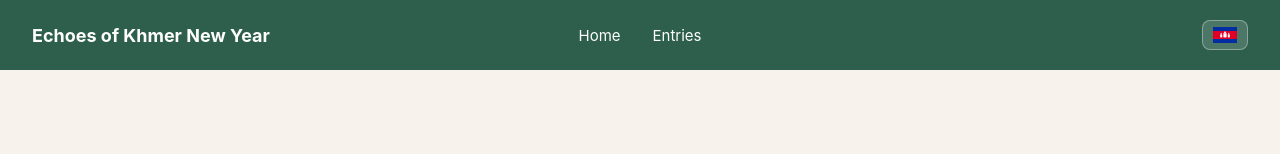
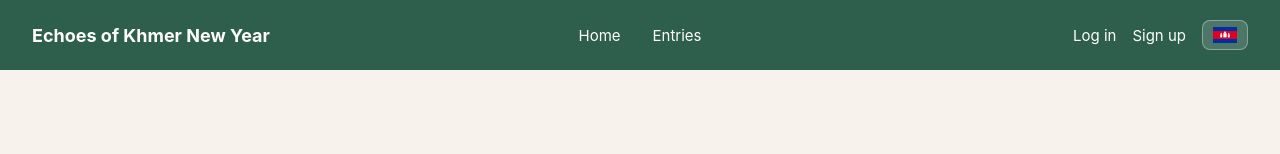
Before and after one commit to chheavkimheng/my-hometown-archive, a Next.js app: page /signup in a window 1280 px wide. Shown: the top 154 px of the page. Built offline with nearby package versions, Linux system fonts and the light colour scheme; no server answers.

Commit message:
feat: header shows logged-in email/logout or login/signup links [AI-assisted]

```diff
--- a/components/Header.js
+++ b/components/Header.js
@@ -1,9 +1,12 @@
 "use client";
 
+import { useState, useEffect } from "react";
+import { useRouter } from "next/navigation";
 import Link from "next/link";
 import collection from "../collection.config.js";
 import translations from "../data/translations.js";
 import { useLanguage } from "../context/LanguageContext.js";
+import { createClient } from "../utils/supabase/client.js";
 
 const styles = {
   header: {
@@ -35,8 +38,32 @@ const styles = {
     color: "#FFFFFF",
     textDecoration: "none",
   },
+  rightGroup: {
+    display: "flex",
+    alignItems: "center",
+    gap: 16,
+    justifySelf: "end",
+  },
+  userEmail: {
+    fontSize: 14,
+    color: "#FFFFFF",
+    opacity: 0.9,
+    maxWidth: 160,
+    overflow: "hidden",
+    textOverflow: "ellipsis",
+    whiteSpace: "nowrap",
+  },
+  authButton: {
+    padding: "6px 14px",
+    fontSize: 14,
+    fontWeight: 600,
+    color: "#2D5F4C",
+    backgroundColor: "#FFFFFF",
+    border: "none",
+    borderRadius: 8,
+    cursor: "pointer",
+  },
   langButton: {
-    justifySelf: "end",
     display: "flex",
     alignItems: "center",
     padding: "6px 10px",
@@ -47,8 +74,6 @@ const styles = {
   },
 };
 
-// Real SVG flags instead of emoji — emoji flags fall back to plain
-// two-letter text on Windows/Chrome, which is what showed up as "GB".
 function USAFlagIcon() {
   return (
     <svg width="24" height="16" viewBox="0 0 60 40" style={{ display: "block" }}>
@@ -109,6 +134,31 @@ export default function Header() {
   const { lang, toggleLang } = useLanguage();
   const t = translations[lang]?.ui ?? translations.en.ui;
   const siteName = lang === "km" ? t.archive_name : collection.name;
+  const router = useRouter();
+  const [user, setUser] = useState(null);
+
+  useEffect(() => {
+    const supabase = createClient();
+
+    supabase.auth.getUser().then(({ data }) => {
+      setUser(data.user);
+    });
+
+    const {
+      data: { subscription },
+    } = supabase.auth.onAuthStateChange((_event, session) => {
+      setUser(session?.user ?? null);
+    });
+
+    return () => subscription.unsubscribe();
+  }, []);
+
+  const handleLogout = async () => {
+    const supabase = createClient();
+    await supabase.auth.signOut();
+    router.push("/");
+    router.refresh();
+  };
 
   return (
     <header style={styles.header}>
@@ -125,6 +175,25 @@ export default function Header() {
         </Link>
       </nav>
 
+      <div style={styles.rightGroup}>
+        {user ? (
+          <>
+            <span style={styles.userEmail}>{user.email}</span>
+            <button type="button" onClick={handleLogout} style={styles.authButton}>
+              Log out
+            </button>
+          </>
+        ) : (
+          <>
+            <Link href="/login" className="nav-link" style={styles.navLink}>
+              Log in
+            </Link>
+            <Link href="/signup" className="nav-link" style={styles.navLink}>
+              Sign up
+            </Link>
+          </>
+        )}
+
         <button
           type="button"
           onClick={toggleLang}
@@ -133,6 +202,7 @@ export default function Header() {
         >
           {lang === "en" ? <CambodiaFlagIcon /> : <USAFlagIcon />}
         </button>
+      </div>
     </header>
   );
 }
```
Lines whose indentation alone changed are shown as unchanged.
